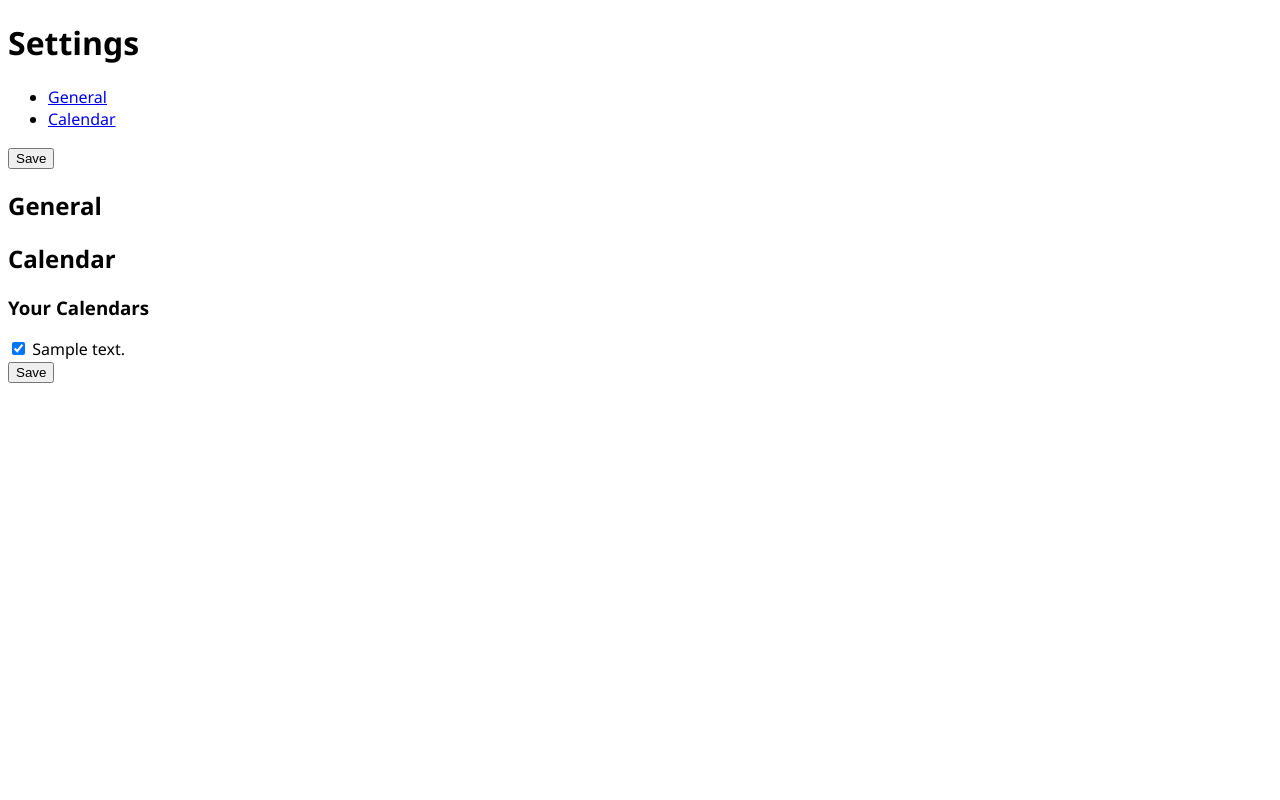
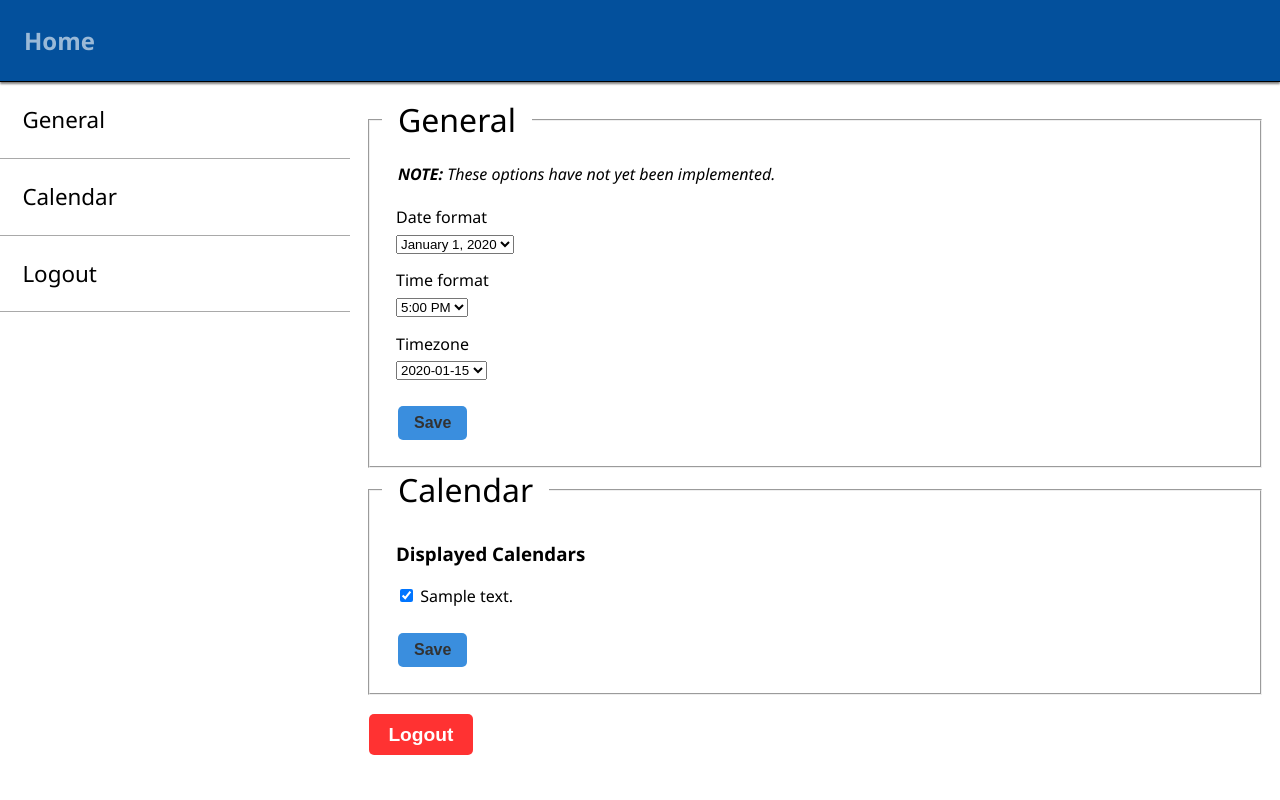
Before and after one commit to austinmalmberg/flask-dash, a Flask app: template templates/settings.html in a window 1280 px wide. Run offline with Flask 2, Linux system fonts and the light colour scheme; a user stored in the database is signed in; tables that the repository leaves empty hold one stand-in row (values such as "Sample post"); the template is opened without the code that fills it: values that come from a table or form of the project are taken from there, most other values are stand-ins (such as "Sample title", 1, 10 or a date in 2020).

Commit message:
Added styling

```diff
--- a/static/styles/base.css
+++ b/static/styles/base.css
@@ -1,3 +1,12 @@
+:root {
+  --bg-color: rgb(3, 80, 156);
+  --header-color: rgb(9, 115, 214);
+  --default-border-radius: 0.3125rem;
+  --event-bg-color: rgb(164, 189, 252);
+  --primary-color: white;
+  --event-color: black;
+}
+
 *, ::before, ::after {
     box-sizing: border-box;
 }
@@ -5,3 +14,68 @@
 html {
     font-family: 'Segoe UI', san-serif;
 }
+
+body {
+    display: flex;
+    flex-direction: column;
+    align-items: center;
+
+    margin: 0;
+    min-height: 100vh;
+}
+
+
+/* UTILITY CLASSES */
+
+.error {
+  background: red;
+  color: white;
+}
+
+.whisper {
+  font-style: oblique;
+}
+
+.large {
+  font-size: 1.2em;
+}
+
+
+/* BUTTONS AND SUBMIT INPUTS */
+
+a.btn {
+  display: inline-block;
+  text-decoration: none;
+  color: inherit;
+}
+
+button, input[type='submit'], a.btn {
+  padding: 0.5em 1em;
+
+  background-color: var(--header-color);
+  opacity: 0.8;
+
+  font-size: 1em;
+  font-weight: bold;
+
+  border-radius: var(--default-border-radius);
+  border: none;
+}
+
+button:hover, input[type='submit']:hover {
+  opacity: 1;
+}
+
+/* FLASH NOTIFICATIONS */
+
+.flash {
+  padding: 0.125em 0;
+  margin: 0;
+  text-align: center;
+  font-weight: bold;
+}
+
+.flash.info {
+  background: cornflowerblue;
+  color: black;
+}
--- /dev/null
+++ b/static/styles/navbar.css
@@ -0,0 +1,31 @@
+nav.navbar {
+  background-color: var(--bg-color);
+  color: var(--primary-color);
+
+  width: 100%;
+
+  border-bottom: 1px solid black;
+  box-shadow: 0px 2px 2px rgba(0,0,0,0.5);
+}
+
+nav.navbar a {
+  color: inherit;
+  text-decoration: none;
+}
+
+nav.navbar p {
+  margin: 0;
+}
+
+nav.navbar a, nav.navbar p {
+  display: inline-block;
+
+  padding: 1em;
+
+  font-weight: bold;
+  font-size: 1.5em;
+}
+
+nav.navbar a:hover {
+  opacity: 0.6;
+}
--- /dev/null
+++ b/static/styles/settings.css
@@ -0,0 +1,84 @@
+.content {
+  /* stretch content to body */
+  flex: auto;
+
+  display: grid;
+  grid-template-areas:
+    "sidebar content";
+  grid-template-columns: minmax(100px, 350px) minmax(400px, 1090px);
+}
+
+#settings--container {
+  grid-area: content;
+  align-self: start;
+}
+
+/* SIDEBAR */
+
+#sidebar {
+  grid-area: sidebar;
+}
+
+.page--nav {
+  list-style: none;
+  margin: 0;
+  padding: 0;
+
+  display: flex;
+  flex-direction: column;
+
+  font-size: 1.4em;
+}
+
+.page--nav .nav--item {
+  border-bottom: 1px solid darkgray;
+}
+
+.page--nav .nav--item a {
+  display: block;
+
+  text-decoration: none;
+  color: inherit;
+
+  padding: 1em 0 1em 1em;
+
+  transition-duration: 1000ms;
+}
+
+.page--nav .nav--item a:hover::after, .page--nav .nav--item a:focus::after {
+  content: '\21B4';
+}
+
+/* FORM */
+
+#settings--form {
+  margin-top: 1em;
+  padding: 0 1em;
+
+  background-color: var(--primary-color);
+}
+
+fieldset.no-border {
+  border: none;
+}
+
+fieldset legend {
+  font-size: 2em;
+  padding: 0 0.5em;
+}
+
+label {
+  display: block;
+}
+
+label + label, label + select {
+  margin-top: 0.5em;
+}
+
+input[type='submit'], button {
+  margin: 1em;
+}
+
+.whisper {
+  margin-left: 1em;
+}
--- a/templates/base.html
+++ b/templates/base.html
@@ -1,12 +1,15 @@
 <!DOCTYPE html>
 <html lang="en-US">
     <head>
+        <title>{% block title %}{% endblock %} | {{ brand.name }}</title>
         <link rel="stylesheet" type="text/css" href="{{ url_for('static', filename='styles/base.css') }}">
-        <title>{% block title %}{% endblock %} | Flask Dash</title>
         {% block head %}{% endblock %}
     </head>
 
     <body>
+        {# an area to add navigation before the main content on pages that require it #}
+        {% block navigation %}{% endblock %}
+
         <main class="content">
             {% block content %}{% endblock %}
         </main>
--- a/templates/dashboard.html
+++ b/templates/dashboard.html
@@ -29,6 +29,7 @@
 {% endblock %}
 
 {% block scripts %}
+    {# GENERAL SCRIPTS #}
     <script>
         const flashContainer = document.getElementById('flash--container');
 
@@ -40,11 +41,15 @@
     </script>
     <script src="{{ url_for('static', filename='scripts/dashboard/general.js') }}"></script>
 
+
+    {# CLOCK SCRIPTS #}
     <script>
         const clockElement = document.getElementById('clock--time');
     </script>
     <script src="{{ url_for('static', filename='scripts/dashboard/clock.js') }}"></script>
 
+
+    {# EVENT SCRIPTS #}
     <script>
         const eventsUrl = "{{ url_for('calendars.events') }}";
         const eventCards = document.getElementsByClassName('event--container');
--- /dev/null
+++ b/templates/navbar.html
@@ -0,0 +1,3 @@
+<nav class="navbar">
+    <a class="homepage" href="{{ url_for('main.dashboard') }}">Home</a>
+</nav>
--- a/templates/settings.html
+++ b/templates/settings.html
@@ -1,35 +1,81 @@
 {% extends 'base.html' %}
 
+{% block head %}
+    {# navbar styling #}
+    <link rel="stylesheet" href="{{ url_for('static', filename='styles/navbar.css') }}">
+
+    <link rel="stylesheet" type="text/css" href="{{ url_for('static', filename='styles/settings.css') }}">
+{% endblock %}
+
+{% block navigation %}
+    {% include 'navbar.html' %}
+{% endblock %}
+
+{% block title %}Settings{% endblock %}
+
 {% block content %}
-<h1>{% block title %}Settings{% endblock %}</h1>
-<nav>
-    <ul>
-        <li><a href="#general">General</a></li>
-        <li><a href="#calendar">Calendar</a></li>
-    </ul>
-</nav>
+    <div id="sidebar">
+        <ul class="page--nav">
+            <li class="nav--item"><a href="#general">General</a></li>
+            <li class="nav--item"><a href="#calendar">Calendar</a></li>
+            <li class="nav--item"><a href="#logout">Logout</a></li>
+        </ul>
+    </div>
 
-<form method="post">
-    <input type="submit" value="Save">
+    <div id="settings--container">
+        <form id="settings--form" method="post">
+            <fieldset id="general">
+                <legend>General</legend>
+                <p class="whisper"><b>NOTE:</b> These options have not yet been implemented.</p>
 
-    <h2 id="general">General</h2>
-    <!-- Datetime field order -->
-    <!-- Time zone -->
-    <!-- 24-hour clock -->
+                <fieldset class="no-border">
+                    <label for="date-format">Date format</label>
+                    <select name="date-format" id="date-format">
+                        <option value="mdy">January 1, 2020</option>
+                        <option value="dmy">1 January 2020</option>
+                        <option value="ymd">2020 January 1</option>
+                    </select>
+                </fieldset>
 
-    <h2 id="calendar">Calendar</h2>
+                <fieldset class="no-border">
+                    <label for="time-format">Time format</label>
+                    <select name="time-format" id="time-format">
+                        <option value="12-hour">5:00 PM</option>
+                        <option value="24-hour">17:00</option>
+                        <option value="no-tod">5:00</option>
+                    </select>
+                </fieldset>
 
-    <h3>Your Calendars</h3>
+                <fieldset class="no-border">
+                    <label for="timezone">Timezone</label>
+                    <select name="timezone" id="timezone">
+                        <option value="">{{ current_user.timezone }}</option>
+                    </select>
+                </fieldset>
 
-    {% for calendar in calendars %}
-    <input id="{{ calendar.calendar_id }}" name="calendar" type="checkbox" value="{{ calendar.id }}"{{ ' checked' if calendar.watching }}>
-    <label for="{{ calendar.calendar_id }}">{{ calendar.summary }}</label>
-    <br>
-    {% endfor %}
+                <input type="submit" value="Save">
+            </fieldset>
+            <fieldset id="calendar">
+                <legend>Calendar</legend>
 
-    <!-- Hide Weekends -->
+                <fieldset class="no-border">
+                    <h3>Displayed Calendars</h3>
+                    {% for calendar in current_user.calendars %}
+                        <label class="checkbox--label" for="{{ calendar.calendar_id }}">
+                            <input class="checkbox" id="{{ calendar.calendar_id }}" name="calendar" type="checkbox" value="{{ calendar.id }}"{{ ' checked' if calendar.watching }}>
+                            {{ calendar.summary }}
+                        </label>
+                    {% endfor %}
+                </fieldset>
 
-    <input type="submit" value="Save">
-</form>
+                <!-- Hide Weekends -->
 
+                <input type="submit" value="Save">
+            </fieldset>
+        </form>
+
+        <a id="logout" href="{{ url_for('oauth.revoke') }}">
+            <button class="large error">Logout</button>
+        </a>
+    </div>
 {% endblock %}
```
Also changed, not shown: static/styles/dashboard.css (+21 -36 lines), static/styles/login.css (added, +31 -0 lines), templates/login.html (+20 -9 lines). Lines whose indentation alone changed are shown as unchanged.
